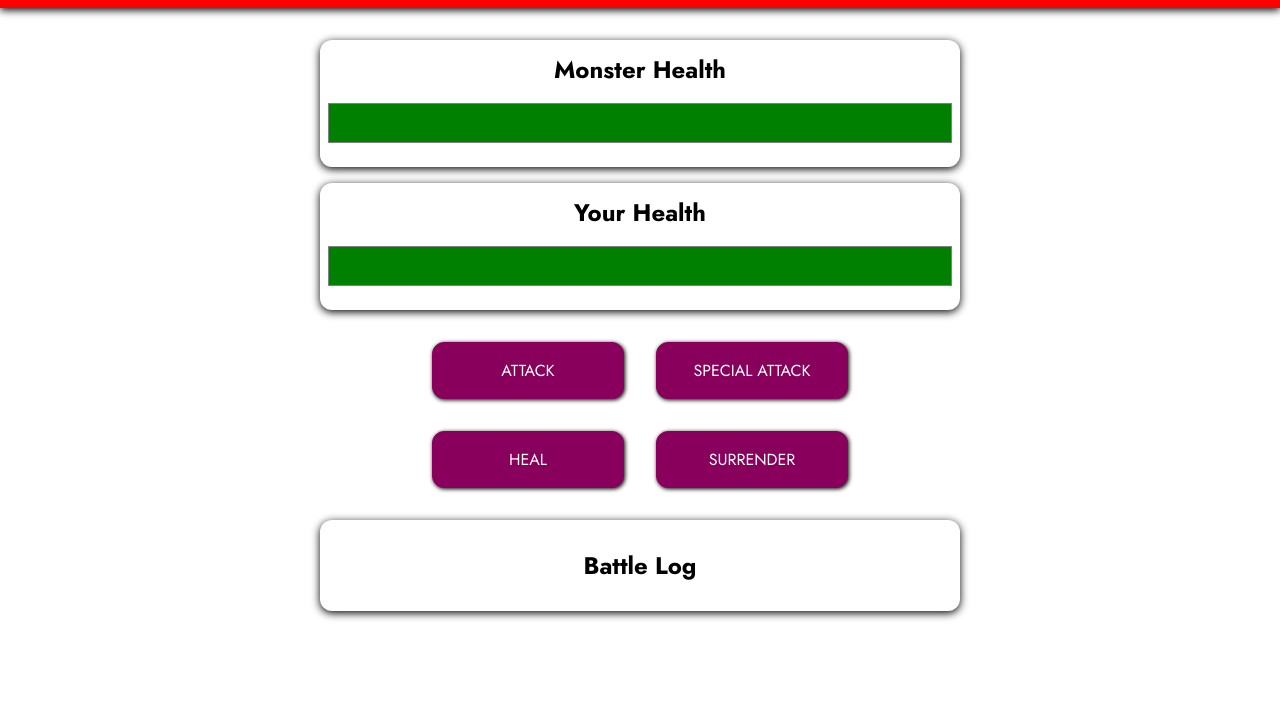
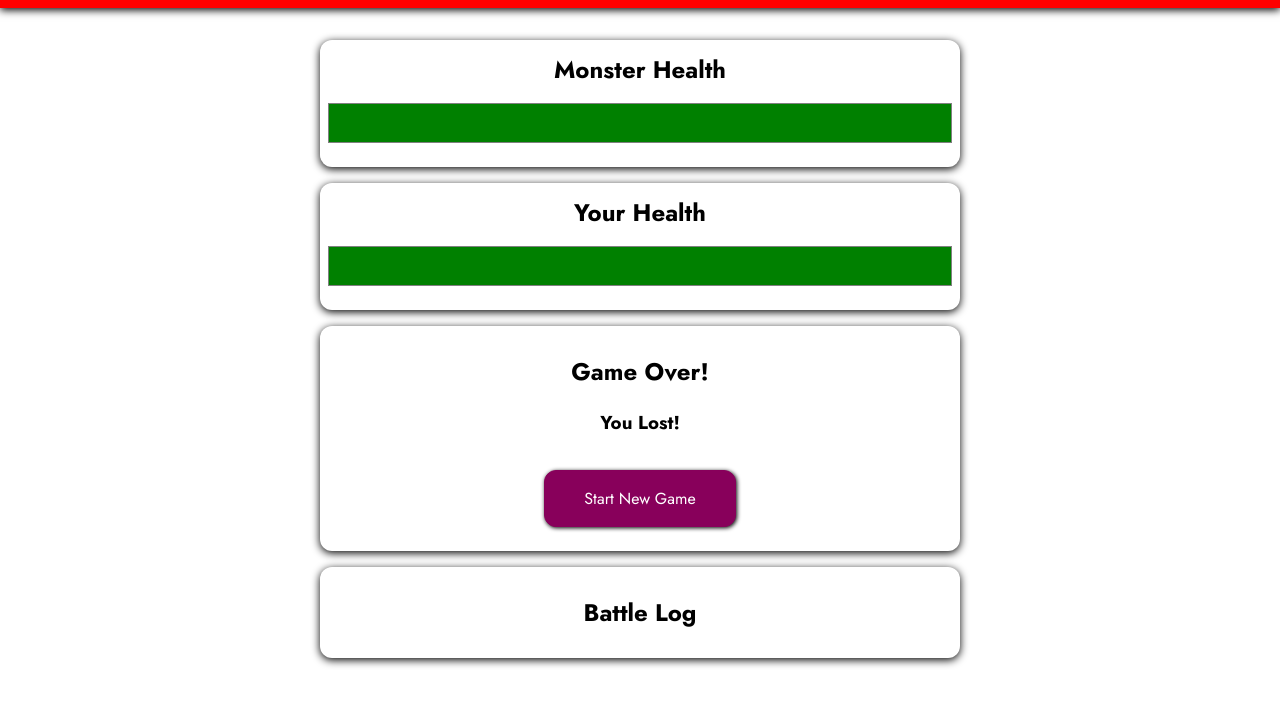
Before and after one commit to minpyaythein/monster-slayer-game, a plain HTML site: page index.html in a window 1280 px wide. Both pictures are taken after a click on the button "SURRENDER". Shown: the part 97-800 px from the top of the page. Drawn offline with nearby package versions, Linux system fonts and the light colour scheme.

Commit message:
finishing core functionality

```diff
--- a/app.js
+++ b/app.js
@@ -13,10 +13,18 @@ const app = Vue.createApp({
 	},
 	computed: {
 		playerHealthBar() {
-			return { width: this.playerHealth + '%' }
+			// if (this.playerHealth < 0) {
+			// 	return { width: '0%' }
+			// }
+			// return { width: this.playerHealth + '%' }
+			return this.playerHealth < 0 ? { width: '0%' } : { width: this.playerHealth + '%' }
 		},
 		monsterHealthBar() {
-			return { width: this.monsterHealth + '%' }
+			// if (this.monsterHealth < 0) {
+			// 	return { width: '0%' }
+			// }
+			// return { width: this.monsterHealth + '%' }
+			return this.monsterHealth < 0 ? { width: '0%' } : { width: this.monsterHealth + '%' }
 		},
 	},
 	watch: {
@@ -38,6 +46,15 @@ const app = Vue.createApp({
 	methods: {
 		getRandomValue(max, min) {
 			return Math.floor(Math.random() * (max - min)) + min
+		},
+		startGame() {
+			this.playerHealth = 100
+			this.monsterHealth = 100
+			this.currentRound = 0
+			Object.keys(this.cooldown).forEach((type) => {
+				this.cooldown[type] = 0
+			})
+			this.winner = null
 		},
 		attackMonster() {
 			this.currentRound++
@@ -73,6 +90,9 @@ const app = Vue.createApp({
 			this.cooldown.heal += 3
 			this.cooldown.specialAttack = Math.max(0, --this.cooldown.specialAttack)
 		},
+		surrender() {
+			this.winner = 'monster'
+		},
 	},
 })
 
--- a/index.html
+++ b/index.html
@@ -51,8 +51,11 @@
 				<h3 v-if="this.winner === 'player'">You Won!</h3>
 				<h3 v-else-if="this.winner === 'monster'">You Lost!</h3>
 				<h3 v-else>It is a draw!</h3>
+				<button @click="startGame()">Start New Game</button>
 			</section>
-			<section id="controls">
+			<section
+				id="controls"
+				v-else>
 				<button @click="attackMonster()">ATTACK</button>
 				<button
 					@click="specialAttackMonster()"
@@ -64,7 +67,7 @@
 					:disabled="this.cooldown.heal !== 0">
 					HEAL
 				</button>
-				<button>SURRENDER</button>
+				<button @click="surrender">SURRENDER</button>
 			</section>
 			<section
 				id="log"
```
